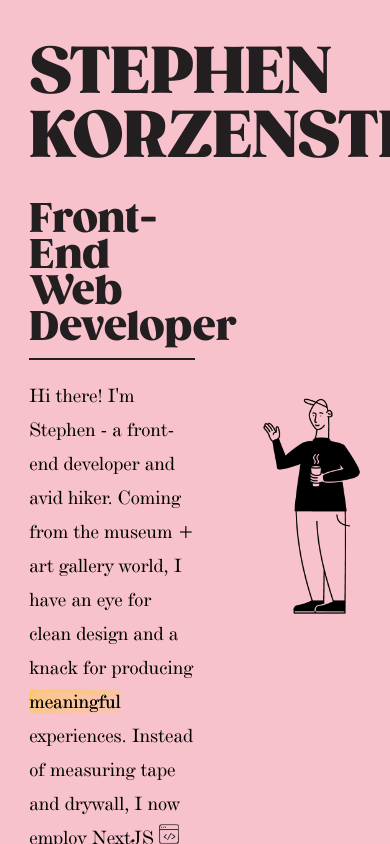
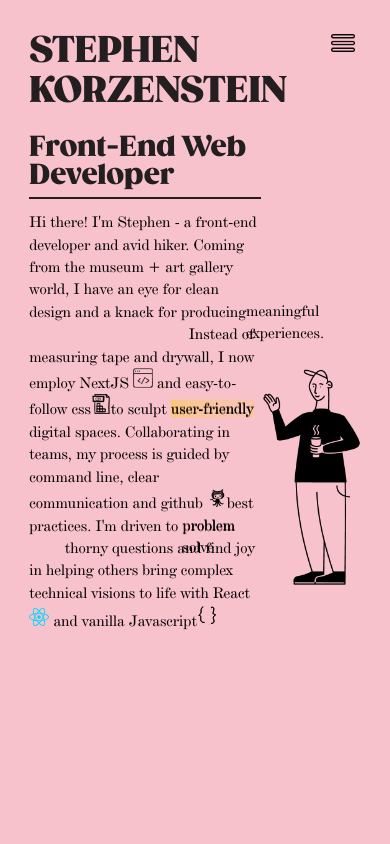
Before and after one commit to korzenstein/revisedSite, a React (Vite) app: page / in a window 390 px wide. Built offline with nearby package versions, Linux system fonts and the light colour scheme.

Commit message:
initial mobile styles

```diff
--- a/src/components/Highlight/index.tsx
+++ b/src/components/Highlight/index.tsx
@@ -3,7 +3,7 @@ import styled from "styled-components";
 
 const StaticText = styled(motion.span)`
   position: absolute;
-  top: -5px;
+  top: -2px;
   left: 0;
   z-index: 1;
 `;
@@ -56,7 +56,7 @@ const Highlight: React.FC<HighlightProps> = ({ children, delay, duration }) => (
       transition={{
         duration: duration,
         ease: "easeInOut",
-        delay: delay * 0.2,
+        delay: delay * 0.9,
       }}
     >
       {children}
--- a/src/components/Home/index.tsx
+++ b/src/components/Home/index.tsx
@@ -31,7 +31,7 @@ const Home: React.FC = () => (
                 clean design and a knack for producing `}
             <Highlight
               duration={0.7}
-              delay={7}
+              delay={1.75}
             >{`meaningful experiences.`}</Highlight>{" "}
             {`Instead of
             measuring tape and drywall, I now employ NextJS `}
@@ -43,7 +43,7 @@ const Home: React.FC = () => (
               <img src={CSSIcon} alt="Css3 icon" />
             </IconSpan>
             {`to sculpt `}
-            <Highlight duration={0.2} delay={5}>{`user-friendly`}</Highlight>
+            <Highlight duration={0.2} delay={2.75}>{`user-friendly`}</Highlight>
             {` digital spaces. Collaborating in teams, my process is guided by command line, clear communication and github`}{" "}
             <IconSpan>
               <img src={GithubIcon} alt="Github icon" />
--- a/src/components/Home/styled.tsx
+++ b/src/components/Home/styled.tsx
@@ -13,6 +13,19 @@ export const TextContainer = styled.div`
   flex-direction: column;
   color: black;
   margin-right: auto;
+
+  p {
+    font-size: 1rem;
+    line-height: 140%;
+  }
+
+  @media (max-width: 768px) {
+    width: 70%;
+    p {
+      font-size: 0.8rem;
+      line-height: 140%;
+    }
+  }
 `;
 
 export const HeroImage = styled.div`
--- a/src/components/LandingPageContainer/styled.tsx
+++ b/src/components/LandingPageContainer/styled.tsx
@@ -37,6 +37,19 @@ export const StyledH2 = styled.h2`
   color: #231f20;
   margin-bottom: 18px;
   font-size: 2rem;
+
+  @media (max-width: 768px) {
+    font-size: 1.6rem; /* Reduce font size for tablets and small screens */
+    line-height: 1.6rem;
+    padding-bottom: 0.5rem;
+  }
+
+  @media (max-width: 480px) {
+    font-size: 1.4rem; /* Further reduce for mobile devices */
+    line-height: 1.4rem;
+    padding-bottom: 0.4rem;
+    margin-bottom: 12px; /* Adjust spacing */
+  }
 `;
 
 export default LandingPageContainer;
--- a/src/components/Navigation/index.tsx
+++ b/src/components/Navigation/index.tsx
@@ -9,11 +9,13 @@ import {
   StyledH1,
 } from "./styled";
 import { useNavigationStore } from "../../store/store";
+import NavHamIcon from "../../assets/ham2.png";
 
 const Navigation: React.FC = ({}) => {
   const { isNavOpen, toggleNav, setCurrentSection, currentSection } =
     useNavigationStore();
 
+  console.log(isNavOpen);
   return (
     <NavigationContainer>
       <StyledH1 currentSection={currentSection}>
@@ -22,9 +24,8 @@ const Navigation: React.FC = ({}) => {
       {/* Mobile Nav Toggle Button */}
       <NavButtonToggle onClick={toggleNav}>
         <IconSpan>
-          <img src="/assets/ham2.png" alt="Hamburger menu to open navigation" />
+          <img src={NavHamIcon} alt="Hamburger menu to open navigation" />
         </IconSpan>
-        <span>Tap to {isNavOpen ? "close" : "open"} menu</span>
       </NavButtonToggle>
 
       {/* Navigation Links */}
--- a/src/components/Navigation/styled.tsx
+++ b/src/components/Navigation/styled.tsx
@@ -5,7 +5,11 @@ export const NavigationContainer = styled.nav`
   justify-content: space-between;
   align-items: start;
   width: 85%;
-  padding-top: 2rem;
+  padding-top: 2.5rem;
+
+  @media (max-width: 768px) {
+    padding-top: 1.5rem;
+  }
 `;
 
 export const StyledH1 = styled.h1<{ currentSection: string }>`
@@ -18,6 +22,16 @@ export const StyledH1 = styled.h1<{ currentSection: string }>`
   transition: color 0.5s ease-in-out;
   color: ${(props) =>
     props.currentSection === "portfolio" ? "white" : "#231f20"};
+
+  @media (max-width: 768px) {
+    font-size: 2.4rem;
+    line-height: 2.4rem;
+  }
+
+  @media (max-width: 480px) {
+    font-size: 1.8rem;
+    line-height: 2rem;
+  }
 `;
 
 export const NavList = styled.ul<{ isOpen: boolean }>`
@@ -29,25 +43,18 @@ export const NavList = styled.ul<{ isOpen: boolean }>`
   margin: 0;
 
   @media (max-width: 768px) {
-    position: absolute;
-    top: 100%;
-    left: 0;
+    position: fixed;
+    top: 0;
+    right: 0;
+    height: 100%;
     background-color: white;
-    padding: 1rem;
     flex-direction: column;
+    align-items: center;
+    justify-content: center;
     width: 100%;
-    z-index: 10;
-
-    ${(props) =>
-      props.isOpen
-        ? css`
-            transform: translateX(0%);
-            opacity: 1;
-          `
-        : css`
-            transform: translateX(-100%);
-            opacity: 0;
-          `}
+    z-index: 1000;
+    transform: translateX(${(props) => (props.isOpen ? "0" : "100%")});
+    transition: transform 0.3s ease-in-out;
   }
 `;
 
@@ -56,6 +63,7 @@ export const NavButtonToggle = styled.button`
   background: none;
   border: none;
   cursor: pointer;
+  z-index: 1100;
 
   @media (max-width: 768px) {
     display: block;
--- a/src/components/Portfolio/styled.tsx
+++ b/src/components/Portfolio/styled.tsx
@@ -10,7 +10,6 @@ export const SectionTitle = styled.h2`
 
 export const PortfolioContainer = styled.div`
   width: 100%;
-  max-height: 372px;
   display: flex;
   flex-direction: column;
   align-items: center;
@@ -33,14 +32,9 @@ export const Project = styled.div`
   border: none;
   transition: all 1s ease-in-out;
 
-  &.display {
-    opacity: 1;
-    visibility: visible;
-    height: 90%;
-    width: 100%;
-    order: 0;
-    z-index: 20;
-    transform: translateX(0%);
+  @media (max-width: 768px) {
+    flex-direction: column;
+    align-items: flex-start;
   }
 `;
 
@@ -51,9 +45,13 @@ export const ImgContainer = styled.div`
   border-radius: 25px;
 
   img {
-    border-radius: 25px;
+    border-radius: 20px;
     width: 100%;
     height: auto;
+  }
+
+  @media (max-width: 768px) {
+    max-width: 70%;
   }
 `;
 
@@ -66,13 +64,24 @@ export const Content = styled.div`
 
   h4 {
     font-size: 1.1rem;
-    padding: 0;
     margin: 0;
+    line-height: 100%;
   }
 
   p {
     font-size: 1rem;
-    margin: 0.3rem 0;
+    margin: 0;
+    line-height: 100%;
+  }
+
+  @media (max-width: 768px) {
+    h4 {
+      font-size: 0.8rem;
+    }
+
+    p {
+      font-size: 0.7rem;
+    }
   }
 `;
 
```
